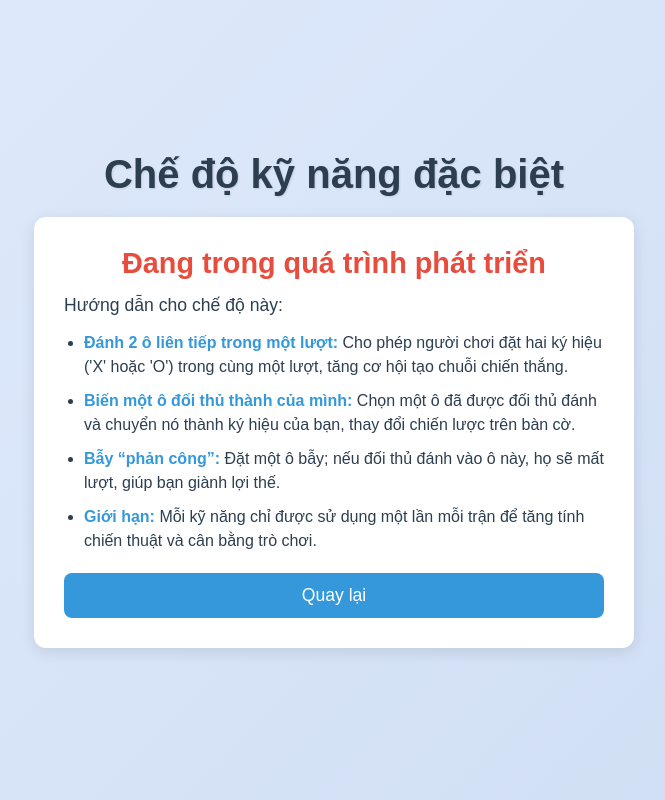
After one commit to HoangPC2801/Game_Caro, a Flask app: page /special-mode in a window 1280 px wide. The commit adds this page. Shown: the whole page, without its empty margins (306-971 px from the left). Run offline with Flask 3, Linux system fonts and the light colour scheme.

Commit message:
update che do ki nang dac biet

```diff
--- a/app.py
+++ b/app.py
@@ -43,6 +43,10 @@ def game():
 @app.route('/ai-game')
 def ai_game():
     return render_template('ai_game.html')
+
+@app.route('/special-mode')
+def special_mode():
+    return render_template('special_mode.html')
 
 def check_win(board, row, col, symbol):
     directions = [(1, 0), (0, 1), (1, 1), (1, -1)]
--- /dev/null
+++ b/static/special_mode.css
@@ -0,0 +1,113 @@
+/* General Reset and Body Styling */
+* {
+    margin: 0;
+    padding: 0;
+    box-sizing: border-box;
+}
+
+body {
+    font-family: 'Poppins', sans-serif;
+    background: linear-gradient(135deg, #e0eafc, #cfdef3);
+    min-height: 100vh;
+    display: flex;
+    justify-content: center;
+    align-items: center;
+    padding: 20px;
+}
+
+/* Special Mode Container */
+.special-mode-container {
+    text-align: center;
+    max-width: 600px;
+    width: 100%;
+}
+
+.special-mode-container h1 {
+    color: #2c3e50;
+    font-size: 2.5rem;
+    margin-bottom: 20px;
+    text-shadow: 1px 1px 2px rgba(0, 0, 0, 0.1);
+}
+
+/* Info Box Styling */
+.info-box {
+    background: #ffffff;
+    padding: 30px;
+    border-radius: 12px;
+    box-shadow: 0 4px 15px rgba(0, 0, 0, 0.1);
+    text-align: left;
+}
+
+.info-box h2 {
+    color: #e74c3c;
+    font-size: 1.8rem;
+    margin-bottom: 15px;
+    text-align: center;
+}
+
+.info-box p {
+    color: #2c3e50;
+    font-size: 1.1rem;
+    margin-bottom: 15px;
+}
+
+.info-box ul {
+    list-style-type: disc;
+    padding-left: 20px;
+    margin-bottom: 20px;
+}
+
+.info-box li {
+    color: #2c3e50;
+    font-size: 1rem;
+    margin-bottom: 10px;
+    line-height: 1.5;
+}
+
+.info-box li strong {
+    color: #3498db;
+}
+
+/* Back Button */
+.info-box button {
+    display: block;
+    width: 100%;
+    padding: 12px;
+    font-size: 1.1rem;
+    background: #3498db;
+    color: white;
+    border: none;
+    border-radius: 8px;
+    cursor: pointer;
+    transition: background 0.3s ease, transform 0.2s ease;
+}
+
+.info-box button:hover {
+    background: #2980b9;
+    transform: translateY(-2px);
+}
+
+/* Responsive Design */
+@media (max-width: 600px) {
+    .special-mode-container h1 {
+        font-size: 2rem;
+    }
+
+    .info-box {
+        padding: 20px;
+    }
+
+    .info-box h2 {
+        font-size: 1.5rem;
+    }
+
+    .info-box p,
+    .info-box li {
+        font-size: 0.9rem;
+    }
+
+    .info-box button {
+        font-size: 1rem;
+        padding: 10px;
+    }
+}
--- a/static/style.css
+++ b/static/style.css
@@ -331,6 +331,7 @@ h1 {
 
 #chat-input-container {
     display: flex;
+    flex-direction: column; /* Thay đổi hướng từ ngang -> dọc */
     padding: 10px;
     gap: 10px;
 }
--- /dev/null
+++ b/templates/special_mode.html
@@ -0,0 +1,25 @@
+<!DOCTYPE html>
+<html lang="vi">
+<head>
+    <meta charset="UTF-8">
+    <meta name="viewport" content="width=device-width, initial-scale=1.0">
+    <title>Caro Game - Chế độ kỹ năng đặc biệt</title>
+    <link rel="stylesheet" href="{{ url_for('static', filename='special_mode.css') }}">
+</head>
+<body>
+    <div class="special-mode-container">
+        <h1>Chế độ kỹ năng đặc biệt</h1>
+        <div class="info-box">
+            <h2>Đang trong quá trình phát triển</h2>
+            <p>Hướng dẫn cho chế độ này:</p>
+            <ul>
+                <li><strong>Đánh 2 ô liên tiếp trong một lượt:</strong> Cho phép người chơi đặt hai ký hiệu ('X' hoặc 'O') trong cùng một lượt, tăng cơ hội tạo chuỗi chiến thắng.</li>
+                <li><strong>Biến một ô đối thủ thành của mình:</strong> Chọn một ô đã được đối thủ đánh và chuyển nó thành ký hiệu của bạn, thay đổi chiến lược trên bàn cờ.</li>
+                <li><strong>Bẫy “phản công”:</strong> Đặt một ô bẫy; nếu đối thủ đánh vào ô này, họ sẽ mất lượt, giúp bạn giành lợi thế.</li>
+                <li><strong>Giới hạn:</strong> Mỗi kỹ năng chỉ được sử dụng một lần mỗi trận để tăng tính chiến thuật và cân bằng trò chơi.</li>
+            </ul>
+            <button onclick="window.location.href='/'">Quay lại</button>
+        </div>
+    </div>
+</body>
+</html>
```
Also changed, not shown: templates/home.html (+6 -18 lines).
